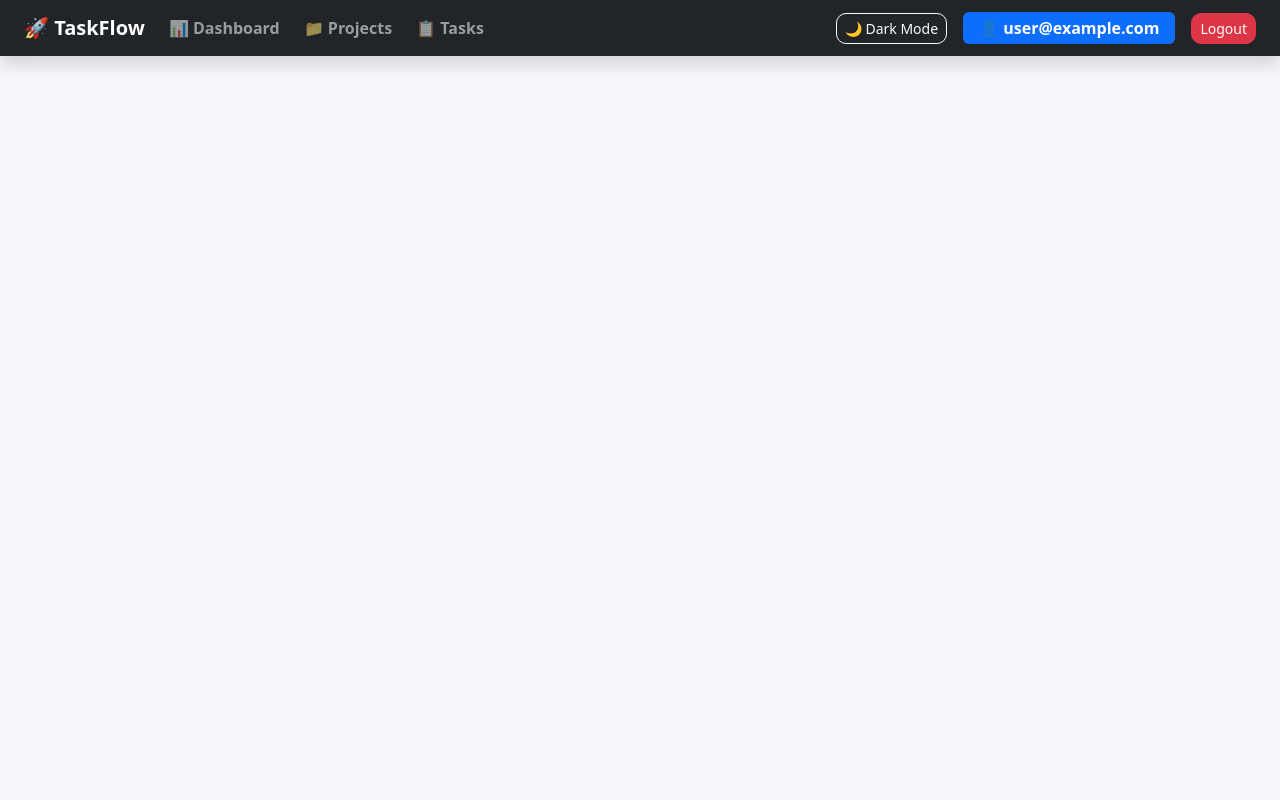
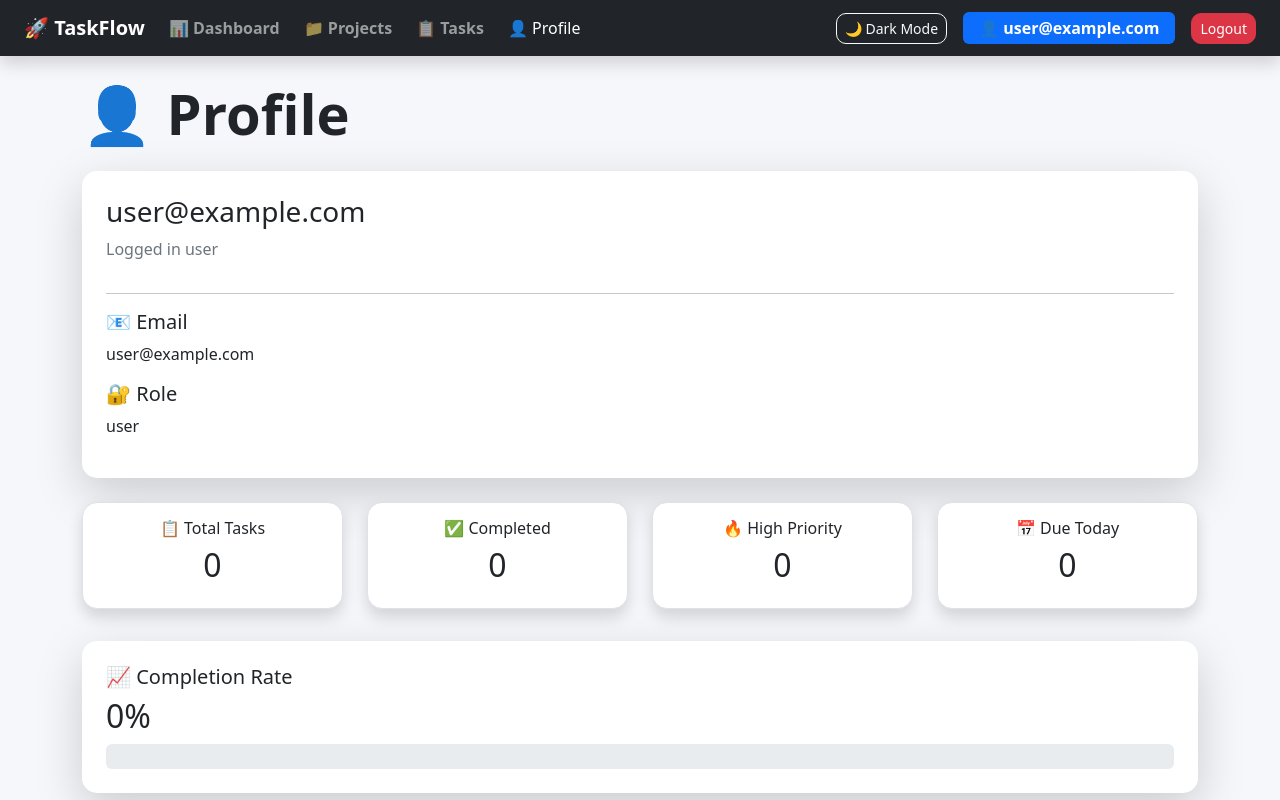
Before and after one commit to AmoghAK002/TaskFlow, a React (Vite) app: page /profile in a window 1280 px wide. Built offline with nearby package versions, Linux system fonts and the light colour scheme; no server answers; the database is empty; sample sign-in values are in the browser's storage.

Commit message:
Implemented Profile Page

```diff
--- a/src/App.jsx
+++ b/src/App.jsx
@@ -9,6 +9,7 @@ import Dashboard from "./pages/Dashboard";
 import Tasks from "./pages/Tasks";
 import Projects from "./pages/Projects";
 import ActivityLog from "./pages/ActivityLog";
+import Profile from "./pages/Profile";
 
 function App() {
   return (
@@ -62,6 +63,22 @@ function App() {
             </ProtectedRoute>
           }
         />
+
+        <Route
+
+path="/profile"
+
+element={
+
+<ProtectedRoute>
+
+<Profile/>
+
+</ProtectedRoute>
+
+}
+
+/>
       </Routes>
 
     </BrowserRouter>
--- a/src/components/Navbar.jsx
+++ b/src/components/Navbar.jsx
@@ -118,9 +118,21 @@ to="/activity-log"
 
 </NavLink>
 
+
 )
 
 }
+<NavLink
+
+to="/profile"
+
+className="nav-link"
+
+>
+
+👤 Profile
+
+</NavLink>
 
             </>
 
--- /dev/null
+++ b/src/pages/Profile.jsx
@@ -0,0 +1,289 @@
+import { useContext } from "react";
+
+import { AuthContext }
+
+from "../context/AuthContext";
+
+function Profile() {
+
+const {
+
+user,
+
+role,
+
+tasks
+
+}
+
+= useContext(AuthContext);
+
+
+const totalTasks =
+
+tasks.length;
+
+
+const completedTasks =
+
+tasks.filter(
+
+task =>
+
+task.status ===
+
+"Completed"
+
+).length;
+
+
+const highPriorityTasks =
+
+tasks.filter(
+
+task =>
+
+task.priority ===
+
+"High"
+
+).length;
+
+
+const today =
+
+new Date()
+
+.toISOString()
+
+.split("T")[0];
+
+
+const dueTodayTasks =
+
+tasks.filter(
+
+task =>
+
+task.dueDate ===
+
+today
+
+).length;
+
+
+const completionRate =
+
+totalTasks > 0
+
+?
+
+(
+
+completedTasks /
+
+totalTasks
+
+) * 100
+
+:
+
+0;
+
+
+return (
+
+<div className="container mt-4">
+
+<h1 className="display-4 fw-bold mb-4">
+
+👤 Profile
+
+</h1>
+
+
+<div className="card shadow-lg border-0 p-4 mb-4">
+
+<h3>
+
+{user}
+
+</h3>
+
+<p className="text-muted">
+
+Logged in user
+
+</p>
+
+<hr/>
+
+<h5>
+
+📧 Email
+
+</h5>
+
+<p>
+
+{user}
+
+</p>
+
+
+<h5>
+
+🔐 Role
+
+</h5>
+
+<p>
+
+{role}
+
+</p>
+
+</div>
+
+
+<div className="row">
+
+<div className="col-md-3 mb-3">
+
+<div className="card shadow text-center p-3">
+
+<h6>
+
+📋 Total Tasks
+
+</h6>
+
+<h2>
+
+{totalTasks}
+
+</h2>
+
+</div>
+
+</div>
+
+
+<div className="col-md-3 mb-3">
+
+<div className="card shadow text-center p-3">
+
+<h6>
+
+✅ Completed
+
+</h6>
+
+<h2>
+
+{completedTasks}
+
+</h2>
+
+</div>
+
+</div>
+
+
+<div className="col-md-3 mb-3">
+
+<div className="card shadow text-center p-3">
+
+<h6>
+
+🔥 High Priority
+
+</h6>
+
+<h2>
+
+{highPriorityTasks}
+
+</h2>
+
+</div>
+
+</div>
+
+
+<div className="col-md-3 mb-3">
+
+<div className="card shadow text-center p-3">
+
+<h6>
+
+📅 Due Today
+
+</h6>
+
+<h2>
+
+{dueTodayTasks}
+
+</h2>
+
+</div>
+
+</div>
+
+</div>
+
+
+<div className="card shadow-lg border-0 p-4 mt-3">
+
+<h5>
+
+📈 Completion Rate
+
+</h5>
+
+
+<h2>
+
+{completionRate.toFixed(0)}%
+
+</h2>
+
+
+<div
+
+className="progress"
+
+style={{height:"25px"}}
+
+>
+
+<div
+
+className="progress-bar bg-success"
+
+style={{
+
+width:
+
+`${completionRate}%`
+
+}}
+
+>
+
+{completionRate.toFixed(0)}%
+
+</div>
+
+</div>
+
+</div>
+
+</div>
+
+);
+
+}
+
+export default Profile;
```
